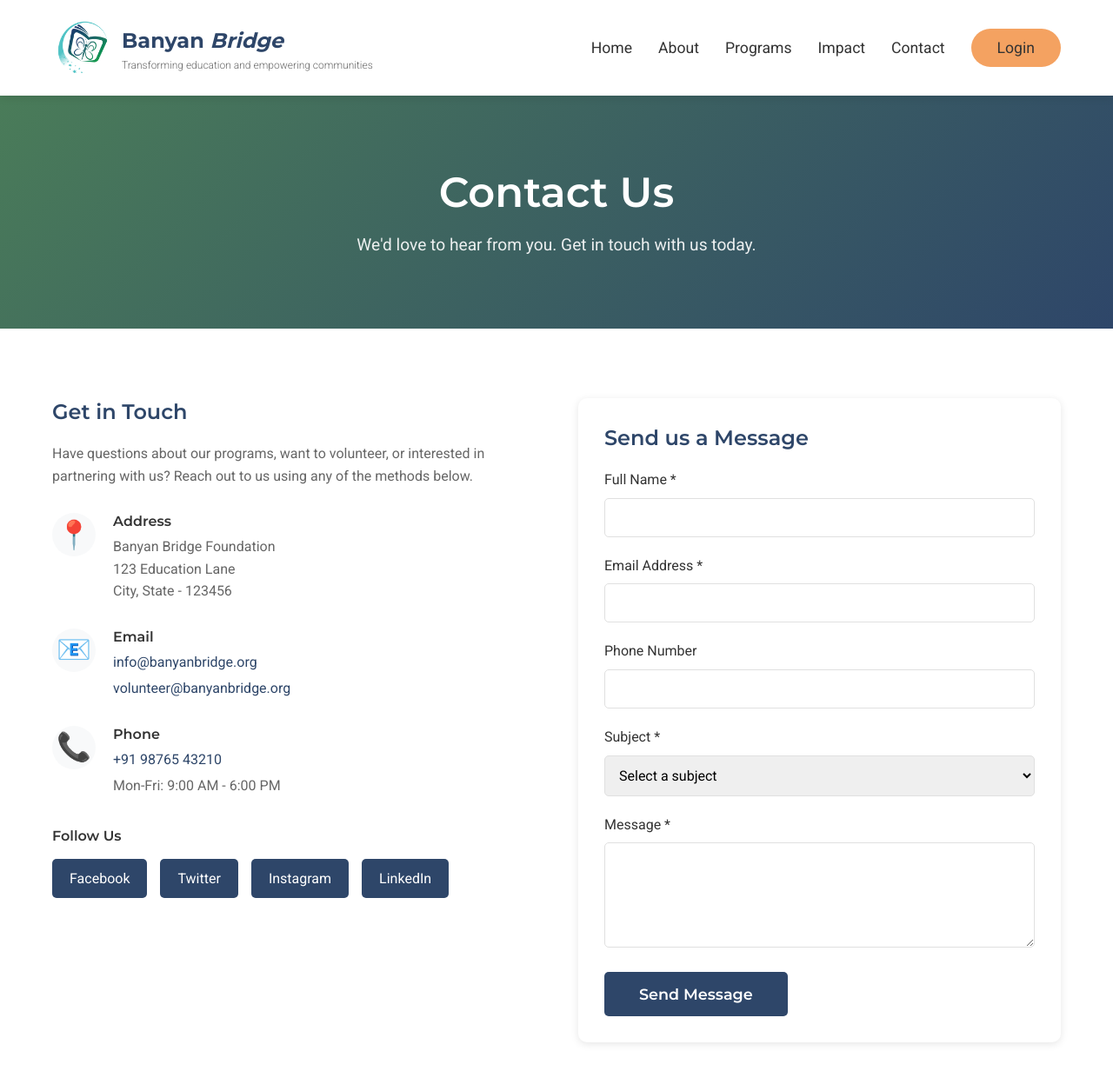
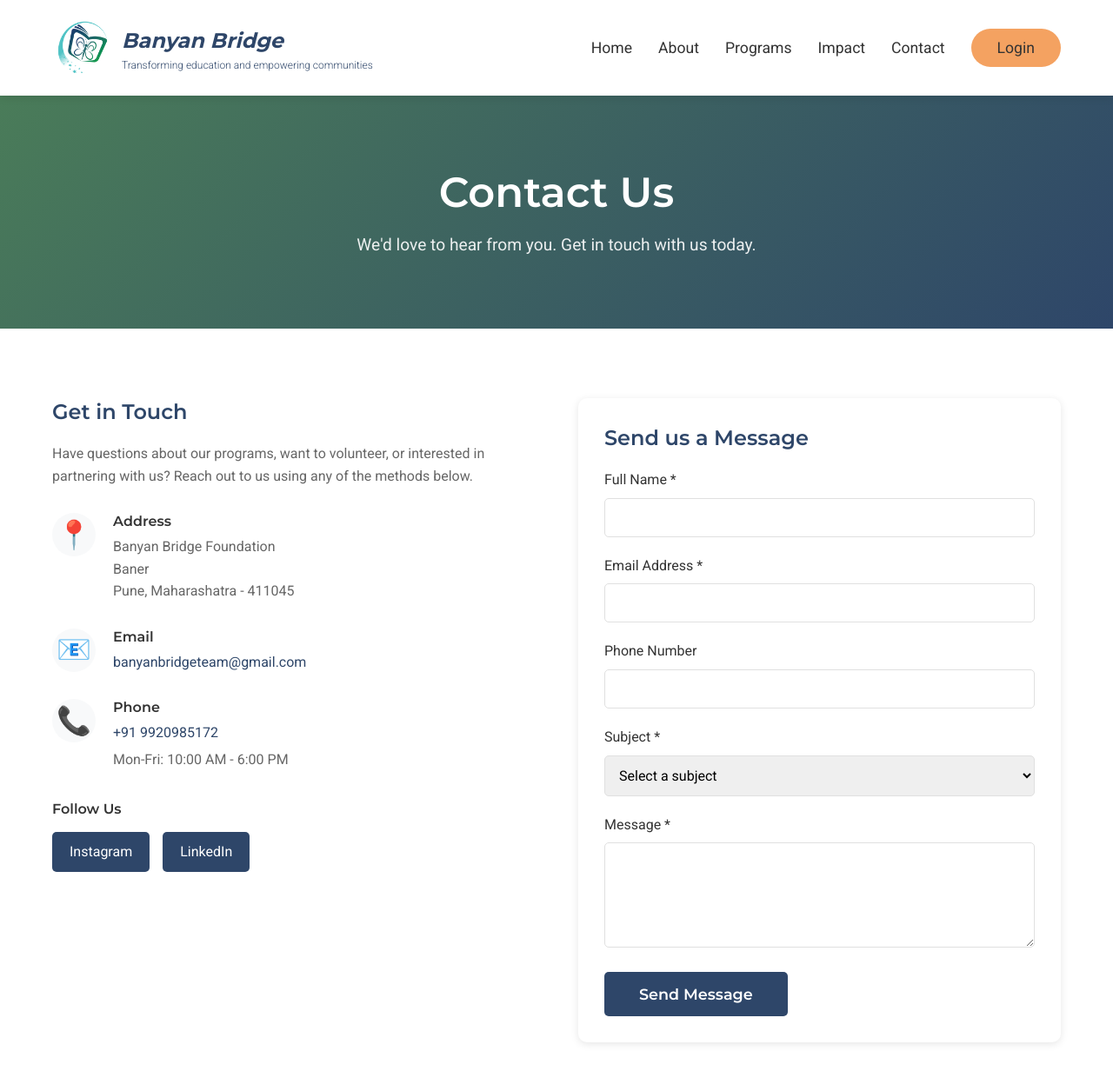
Before and after one commit to rr3989/banyanbridge, a Flask app: page /contact in a window 1280 px wide. Shown: the top 1232 px of the page at 87% size. Run offline with Flask 3, Linux system fonts and the light colour scheme; parts of the project's set-up code (start-up, migrations or seed data) failed here and were passed over.

Commit message:
changes to html files to adjust font and content

```diff
--- a/static/assets/css/style.css
+++ b/static/assets/css/style.css
@@ -182,7 +182,7 @@ img {
 .brand-mission {
     font-family: 'Roboto', sans-serif;
     font-size: 0.75rem;
-    color: var(--text-light);
+    color: var(--primary-color);
     font-weight: 300;
     line-height: 1.2;
     margin-top: 2px;
--- a/templates/about.html
+++ b/templates/about.html
@@ -18,7 +18,7 @@
                 <a href="{{ url_for('index') }}" class="brand-link">
                     <img src="{{ url_for('static', filename='assets/images/Banyan-Bridge-final.png') }}" alt="Banyan Bridge Foundation Logo" class="logo">
                     <div class="brand-text-container">
-                        <span class="brand-text">Banyan <em>Bridge</em></span>
+                        <span class="brand-text"><em>Banyan Bridge</em></span>
                         <span class="brand-mission">Transforming education and empowering communities</span>
                     </div>
                 </a>
--- a/templates/contact.html
+++ b/templates/contact.html
@@ -18,7 +18,7 @@
                 <a href="{{ url_for('index') }}" class="brand-link">
                     <img src="{{ url_for('static', filename='assets/images/Banyan-Bridge-final.png') }}" alt="Banyan Bridge Foundation Logo" class="logo">
                     <div class="brand-text-container">
-                        <span class="brand-text">Banyan <em>Bridge</em></span>
+                        <span class="brand-text"><em>Banyan Bridge</em></span>
                         <span class="brand-mission">Transforming education and empowering communities</span>
                     </div>
                 </a>
@@ -60,23 +60,23 @@
                             <div class="contact-icon">📍</div>
                             <div class="contact-text">
                                 <h4>Address</h4>
-                                <p>Banyan Bridge Foundation<br>123 Education Lane<br>City, State - 123456</p>
+                                <p>Banyan Bridge Foundation<br>Baner<br>Pune, Maharashatra - 411045</p>
                             </div>
                         </div>
                         <div class="contact-item">
                             <div class="contact-icon">📧</div>
                             <div class="contact-text">
                                 <h4>Email</h4>
-                                <p><a href="mailto:info@banyanbridge.org">info@banyanbridge.org</a></p>
-                                <p><a href="mailto:volunteer@banyanbridge.org">volunteer@banyanbridge.org</a></p>
+                                <p><a href="mailto:info@banyanbridge.org">banyanbridgeteam@gmail.com</a></p>
+                                <!--<p><a href="mailto:info@banyanbridge.org">info@banyanbridge.org</a></p>-->
                             </div>
                         </div>
                         <div class="contact-item">
                             <div class="contact-icon">📞</div>
                             <div class="contact-text">
                                 <h4>Phone</h4>
-                                <p><a href="tel:+919876543210">+91 98765 43210</a></p>
-                                <p>Mon-Fri: 9:00 AM - 6:00 PM</p>
+                                <p><a href="tel:+919876543210">+91 9920985172</a></p>
+                                <p>Mon-Fri: 10:00 AM - 6:00 PM</p>
                             </div>
                         </div>
                     </div>
@@ -84,8 +84,6 @@
                     <div class="social-links">
                         <h4>Follow Us</h4>
                         <div class="social-icons">
-                            <a href="#" class="social-icon">Facebook</a>
-                            <a href="#" class="social-icon">Twitter</a>
                             <a href="#" class="social-icon">Instagram</a>
                             <a href="#" class="social-icon">LinkedIn</a>
                         </div>
@@ -272,7 +270,7 @@
                     <h4>Contact Us</h4>
                     <ul>
                         <li><a href="mailto:info@banyanbridge.org">info@banyanbridge.org</a></li>
-                        <li><a href="tel:+919876543210">+91 98765 43210</a></li>
+                        <li><a href="tel:+919876543210">+91 99209 85172</a></li>
                         <li><a href="{{ url_for('contact') }}">Send us a message</a></li>
                     </ul>
                 </div>
--- a/templates/donate.html
+++ b/templates/donate.html
@@ -17,7 +17,10 @@
             <div class="nav-brand">
                 <a href="{{ url_for('index') }}" class="brand-link">
                     <img src="{{ url_for('static', filename='assets/images/Banyan-Bridge-final.png') }}" alt="Banyan Bridge Foundation Logo" class="logo">
-                    <span class="brand-text">Banyan Bridge</span>
+                    <div class="brand-text-container">
+                        <span class="brand-text"><em>Banyan Bridge</em></span>
+                        <span class="brand-mission">Transforming education and empowering communities</span>
+                    </div>
                 </a>
             </div>
             <ul class="nav-menu">
--- a/templates/index.html
+++ b/templates/index.html
@@ -18,7 +18,7 @@
                 <a href="{{ url_for('index') }}" class="brand-link">
                     <img src="{{ url_for('static', filename='assets/images/Banyan-Bridge-final.png') }}" alt="Banyan Bridge Foundation Logo" class="logo">
                     <div class="brand-text-container">
-                        <span class="brand-text">Banyan <em>Bridge</em></span>
+                        <span class="brand-text"><em>Banyan Bridge</em></span>
                         <span class="brand-mission">Transforming education and empowering communities</span>
                     </div>
                 </a>
@@ -97,11 +97,11 @@
                             <p>Students Impacted</p>
                         </div>
                         <div class="stat-item">
-                            <h4>50+</h4>
+                            <h4>2</h4>
                             <p>Learning Centers</p>
                         </div>
                         <div class="stat-item">
-                            <h4>100+</h4>
+                            <h4>50+</h4>
                             <p>Volunteers</p>
                         </div>
                     </div>
```
